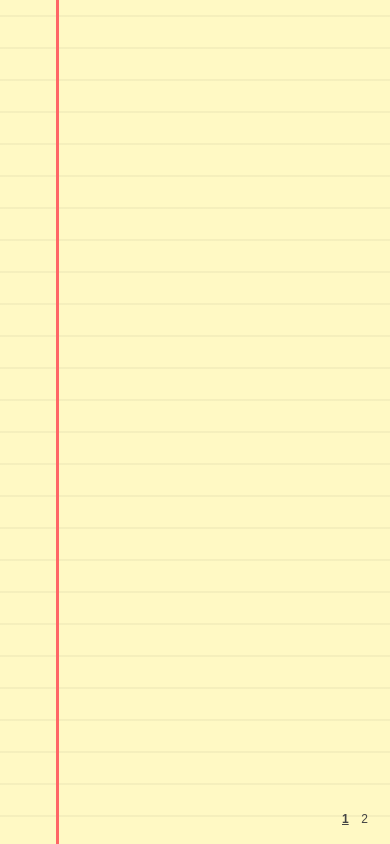
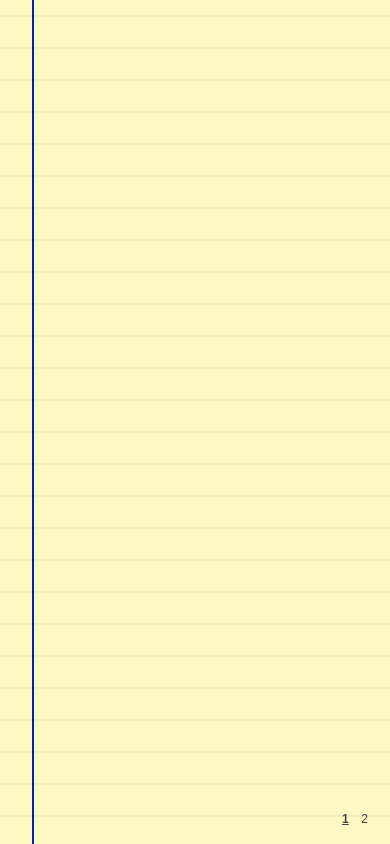
Before and after one commit to rknastenka/NotePad, a plain HTML site: page index.html in a window 390 px wide. Drawn offline with Linux system fonts and the light colour scheme.

Commit message:
improve the notepad vertical line

```diff
--- a/index.html
+++ b/index.html
@@ -68,7 +68,7 @@
       --fs: 18px;
       --paper: #fff9c4;
       --paper-lines: rgba(0,0,0,0.08);
-      --paper-margin: #ff6666;
+      --paper-margin: #0025bb;
     }
 
     * { box-sizing: border-box; }
@@ -115,7 +115,7 @@
       overflow-y: auto;
 
       background:
-        linear-gradient(to right, transparent 0 3.5rem, var(--paper-margin) 3.5rem 3.7rem, transparent 3.7rem),
+        linear-gradient(to right, transparent 0 3.5rem, var(--paper-margin) 3.5rem 3.65rem, transparent 3.65rem),
         repeating-linear-gradient(
           to bottom,
           var(--paper) 0 15px,
@@ -225,6 +225,21 @@
     .editor {
       scrollbar-width: thin;
       scrollbar-color: rgba(0, 0, 0, 0.15) transparent;
+    }
+
+    /* Mobile view - reduce left margin */
+    @media (max-width: 768px) {
+      .editor {
+        padding-left: 2.5rem;
+        background:
+          linear-gradient(to right, transparent 0 2rem, var(--paper-margin) 2rem 2.15rem, transparent 2.15rem),
+          repeating-linear-gradient(
+            to bottom,
+            var(--paper) 0 15px,
+            var(--paper-lines) 16px,
+            var(--paper) 17px 32px
+          );
+      }
     }
   </style>
 </head>
```
